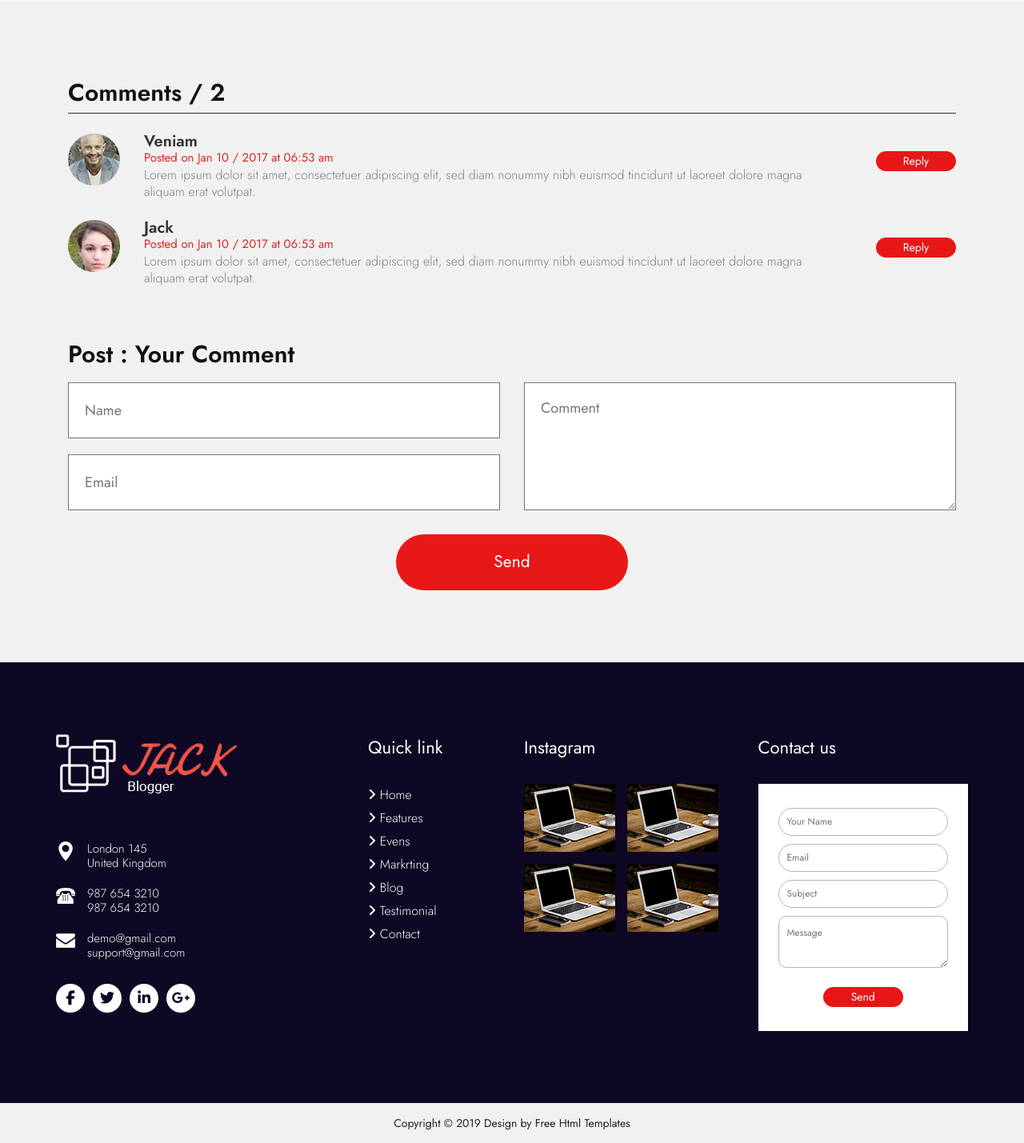
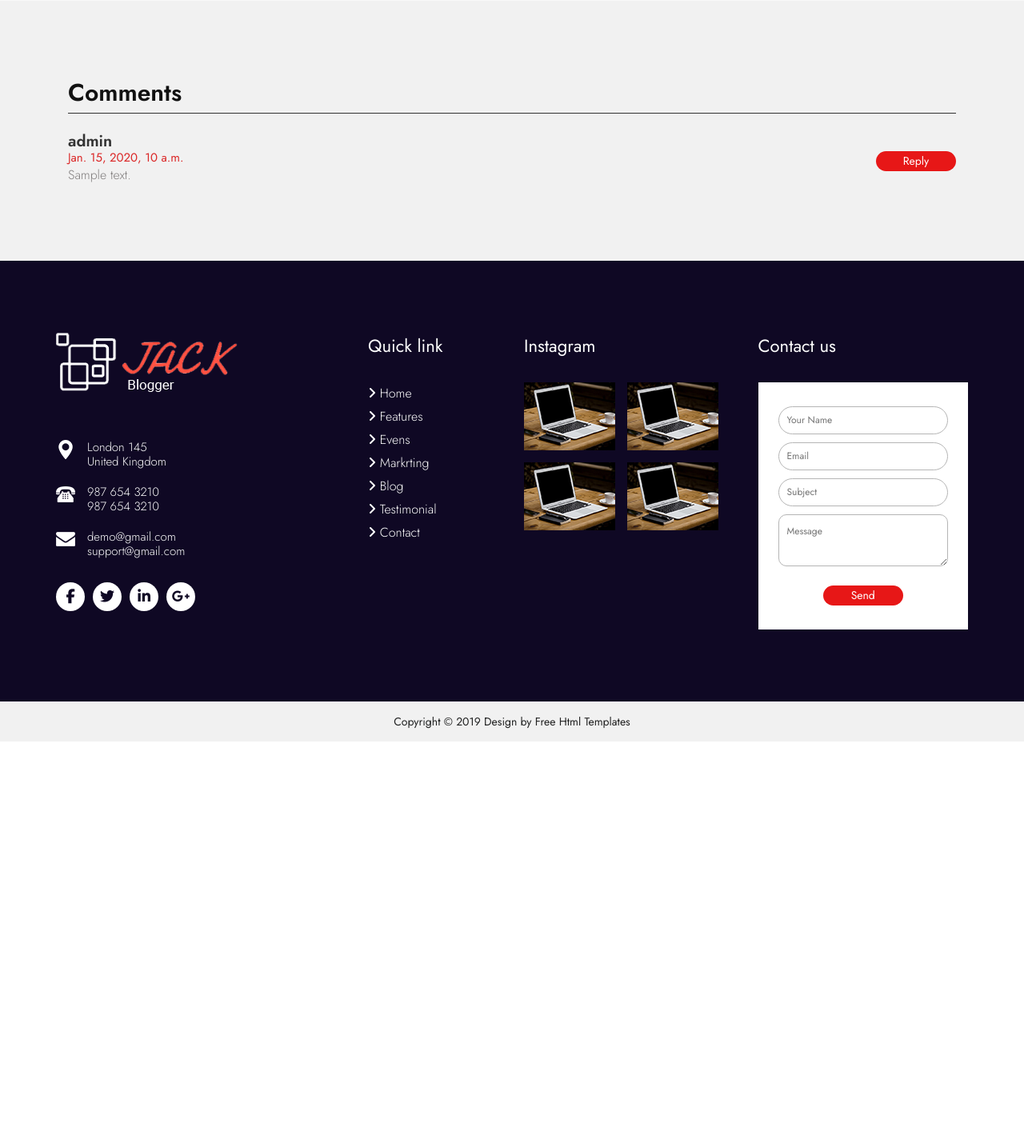
Before and after one commit to AnhNH-99/Personal_Blog_Python_Django, a Django app: page /blog/1/ in a window 1280 px wide. Shown: the part 936-2365 px from the top of the page at 80% size. After the commit the page ends 1863 px from the top, so only its background shows below. Run offline with Django 3.2, Linux system fonts and the light colour scheme; data comes from the database, SQL or seed files in the repository; tables that the repository leaves empty hold one stand-in row (values such as "Sample post"); grey boxes marked "Sample" are stand-in pictures; some libraries are stand-ins or nearby versions.

Commit message:
Update code

```diff
--- a/Personal_Blog/settings.py
+++ b/Personal_Blog/settings.py
@@ -81,7 +81,7 @@ DATABASES = {
         'ENGINE': 'django.db.backends.mysql',
         'NAME': 'Personal_Blog',
         'USER': 'root',
-        'PASSWORD': 'Anhhoang@123',
+        'PASSWORD': '123456789',
         'HOST': 'localhost',
         'PORT': '3306'
     }
--- /dev/null
+++ b/blog/forms.py
@@ -0,0 +1,16 @@
+from django import forms
+from django.forms import fields
+from .models import Comment
+class CommentForm(forms.ModelForm):
+    def __init__(self, *args, **kwargs):
+        self.author = kwargs.pop('author', None)
+        self.post = kwargs.pop('post', None)
+        super().__init__(*args, **kwargs)
+    def save(self, commit=True):
+        comment = super().save(commit=False)
+        comment.author = self.author
+        comment.post = self.post
+        comment.save()
+    class Meta:
+        model = Comment
+        fields = ["body"]
--- a/blog/models.py
+++ b/blog/models.py
@@ -1,5 +1,5 @@
 from django.db import models
-
+from django.conf import settings
 # Create your models here.
 class Post(models.Model):
     title = models.CharField(max_length = 255)
@@ -7,3 +7,9 @@ class Post(models.Model):
     date = models.DateTimeField(auto_now_add = True)
     image = models.ImageField(null = True)
     author = models.TextField(max_length = 255, null = True)
+
+class Comment(models.Model):
+    post = models.ForeignKey(Post, on_delete=models.CASCADE, related_name='comments')
+    author = models.ForeignKey(settings.AUTH_USER_MODEL, on_delete=models.CASCADE)
+    body = models.TextField()
+    date = models.DateTimeField(auto_now_add=True)
--- a/blog/templates/pages/post.html
+++ b/blog/templates/pages/post.html
@@ -32,7 +32,7 @@
                      <div class="blog_cont_2">
                         <h3>{{post.title}}</h3>
                         <p class="sublittle">{{post.date}}</p>
-                        <p>{{post.body}}</p>
+                        <p>{{post.body|safe|linebreaks}}</p>
                      </div>
                   </div>
                </div>
@@ -47,24 +47,21 @@
             <div class="row">
                <div class="col-md-12">
                   <div class="heading" style="padding-left: 15px;padding-right: 15px;">
-                     <h4 style="border-bottom: solid #333 1px;">Comments / 2</h4>
+                     <h4 style="border-bottom: solid #333 1px;">Comments</h4>
                   </div>
                </div>
             </div>
+
             <div class="row">
                <div class="col-md-12">
+                  {%for  comment in post.comments.all %}
                   <div class="full comment_blog_line">
                      <div class="row">
-                        <div class="col-md-1">
-                           <img src="images/c_1.png" alt="#" />
-                        </div>
-                        <div class="col-md-9">
+                        <div class="col-md-10">
                            <div class="full contact_text">
-                              <h3>Veniam</h3>
-                              <h4>Posted on Jan 10 / 2017 at 06:53 am</h4>
-                              <p>Lorem ipsum dolor sit amet, consectetuer adipiscing elit, sed diam nonummy nibh euismod tincidunt ut laoreet
-                                 dolore magna aliquam erat volutpat.
-                              </p>
+                              <h3>{{comment.author}}</h3>
+                              <h4>{{comment.date}}</h4>
+                              <p>{{comment.body|linebreaks}}</p>
                            </div>
                         </div>
                         <div class="col-md-2">
@@ -72,27 +69,10 @@
                         </div>
                      </div>
                   </div>
-                  <div class="full comment_blog_line">
-                     <div class="row">
-                        <div class="col-md-1">
-                           <img src="images/c_2.png" alt="#" />
-                        </div>
-                        <div class="col-md-9">
-                           <div class="full contact_text">
-                              <h3>Jack</h3>
-                              <h4>Posted on Jan 10 / 2017 at 06:53 am</h4>
-                              <p>Lorem ipsum dolor sit amet, consectetuer adipiscing elit, sed diam nonummy nibh euismod tincidunt ut laoreet
-                                 dolore magna aliquam erat volutpat.
-                              </p>
-                           </div>
-                        </div>
-                        <div class="col-md-2">
-                           <a class="reply_bt" href="#">Reply</a>
-                        </div>
-                     </div>
-                  </div>
+                  {% endfor%}
                </div>
             </div>
+            {% if user.username%}
             <div class="row margin_top_30">
                <div class="col-md-12 margin_top_30">
                   <div class="heading" style="padding-left: 15px;padding-right: 15px;">
@@ -103,22 +83,21 @@
             <div class="row">
                <div class="col-md-12">
                   <div class="full comment_form">
-                     <form action="index.html">
+                     <form form action="{% url 'post' post.id %}" method="POST">
+                     {% csrf_token %}
                         <fieldset>
                            <div class="col-md-12">
                               <div class="row">
-                                 <div class="col-md-6">
-                                    <input type="text" name="name" placeholder="Name" required="#" />
-                                    <input type="email" name="email" placeholder="Email" required="#" />
-                                 </div>
-                                 <div class="col-md-6">
-                                    <textarea placeholder="Comment"></textarea>
+
+                                 <div class="col-md-12">
+                                 <textarea placeholder="Comment" name="body" cols="40" rows="10" required="" id="id_body"></textarea>
+
                                  </div>
                               </div>
                               <div class="row margin_top_30">
                                  <div class="col-md-12">
                                     <div class="center">
-                                       <button>Send</button>
+                                       <button type="submit">Send</button>
                                     </div>
                                  </div>
                               </div>
@@ -128,6 +107,7 @@
                   </div>
                </div>
             </div>
+            {% endif %}
          </div>
       </section>
       <!-- end section -->
--- a/blog/urls.py
+++ b/blog/urls.py
@@ -1,5 +1,5 @@
 from django.urls import path
 from . import views
 urlpatterns = [
-   path('<int:id>/', views.post),
+   path('<int:id>/', views.post, name='post'),
 ]
--- a/blog/views.py
+++ b/blog/views.py
@@ -1,6 +1,15 @@
-from django.shortcuts import render
-from blog.models import Post
+from django.shortcuts import render, get_object_or_404
+from .models import Post, Comment
+from .forms import CommentForm
+from django.http import HttpResponseRedirect
+from django.core.paginator import Paginator
 # Create your views here.
 def post(request, id):
-    post = Post.objects.get(id=id)
-    return render(request, 'pages/post.html', {'post': post})
+    post = get_object_or_404(Post, id = id)
+    form = CommentForm()
+    if request.method == 'POST':
+        form = CommentForm(request.POST, author=request.user, post=post)
+        if form.is_valid():
+            form.save()
+            return HttpResponseRedirect(request.path)
+    return render(request, 'pages/post.html', {'post': post, 'form': form})
--- a/home/templates/pages/home.html
+++ b/home/templates/pages/home.html
@@ -33,7 +33,7 @@ Home
             <div class="full slider_cont_section">
                <h4>{{PostNew.title}}</h4>
                <h3>{{PostNew.author}}</h3>
-               <p>{{PostNew.body}}</p>
+               <p>{{PostNew.body|safe|linebreaks}}</p>
                <div class="button_section">
                   <a href="/blog/{{PostNew.id}}">Read More</a>
                   <a href="contact.html">Contact Us</a>
@@ -65,7 +65,7 @@ Home
                   <h4>{{post.title}}</h4>
                </a>
                <h5>{{post.date|date:"d-m-Y"}}</h5>
-               <p>{{post.body}}</p>
+               <p>{{post.body|safe|linebreaks}}</p>
             </div>
          </div>
       </div>
```
Also changed, not shown: home/views.py (+0 -8 lines), blog/migrations/0003_comment.py (added).
